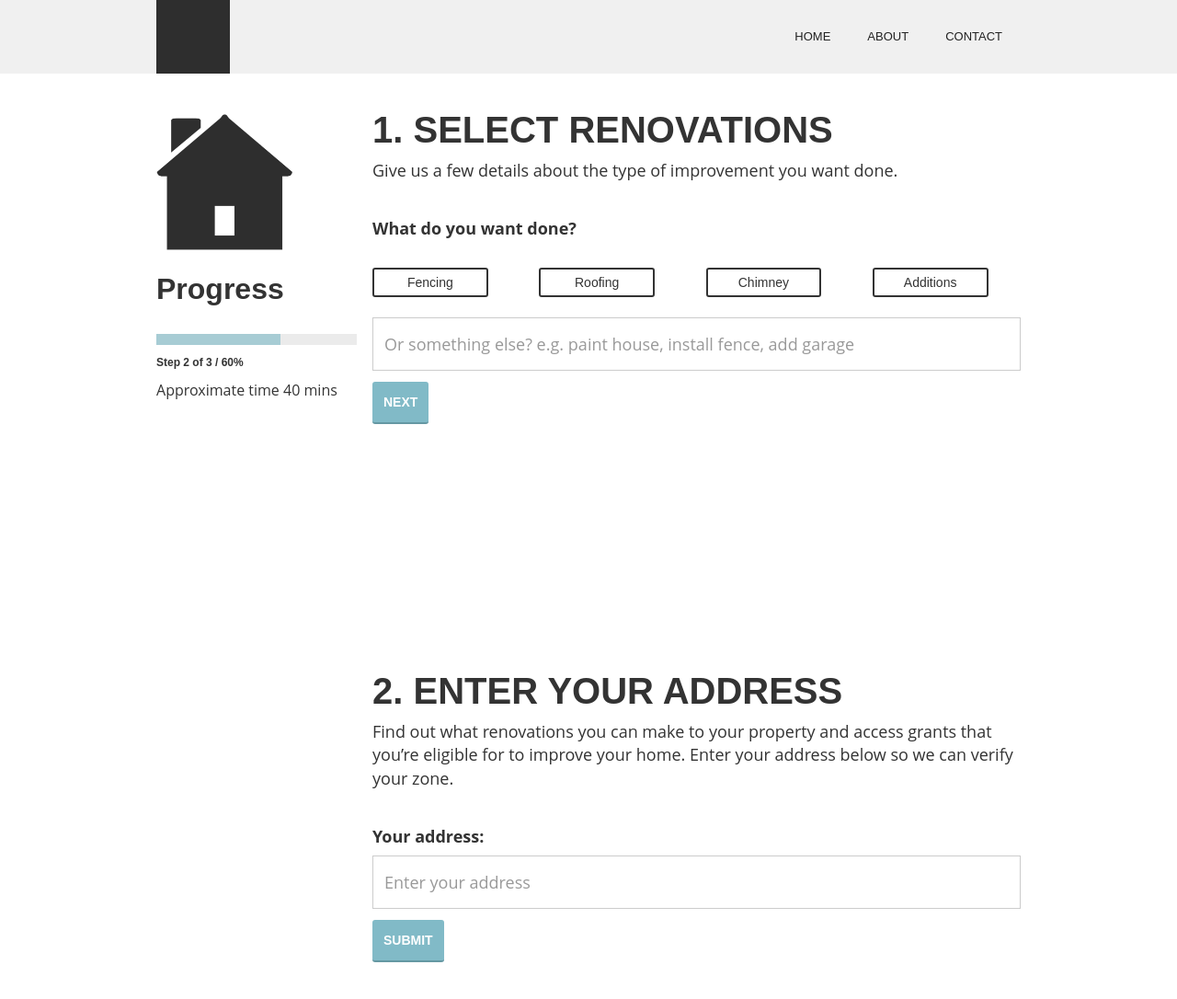
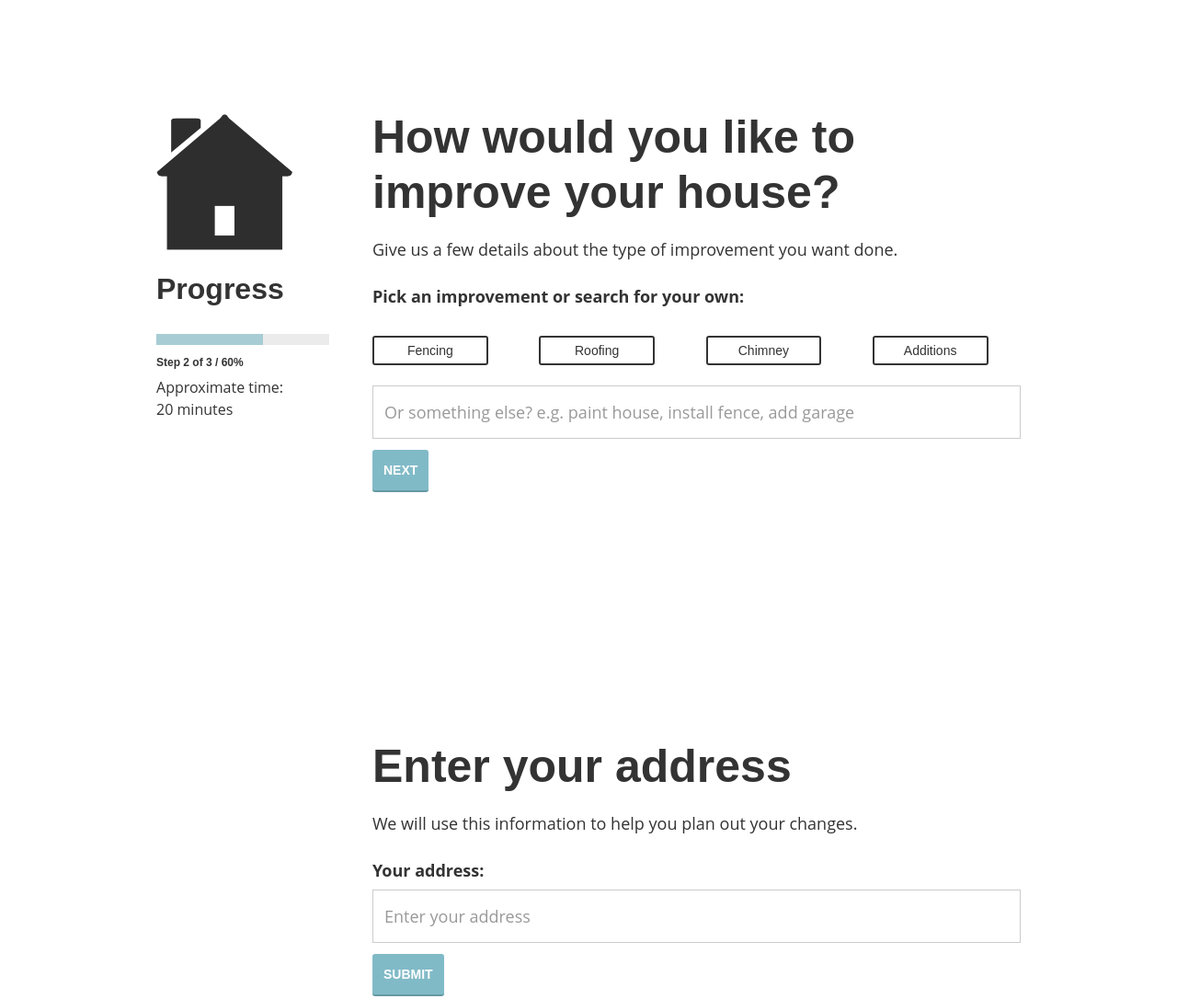
Before and after one commit to Techzans/house-refresh-prototype, a plain HTML site: page all-things-2.html in a window 1280 px wide. Shown: the top 1086 px of the page at 92% size. Drawn offline with nearby package versions, Linux system fonts and the light colour scheme; a script that the page names is missing.

Commit message:
Updates CSS to kill uppercase in h1. Kills menubar. Begins revamp of the wording for the sections.

```diff
--- a/all-things-2.html
+++ b/all-things-2.html
@@ -23,17 +23,6 @@
 </head>
 <body>
   <div>
-    <div class="w-nav navbar" data-collapse="medium" data-animation="default" data-duration="400" data-contain="1">
-      <div class="w-container">
-        <a class="w-nav-brand brand" href="#"></a>
-        <nav class="w-nav-menu" role="navigation"><a class="w-nav-link navlink" href="#">Home</a><a class="w-nav-link navlink" href="#">About</a><a class="w-nav-link navlink" href="#">Contact</a>
-        </nav>
-        <div class="w-nav-button">
-          <div class="w-icon-nav-menu"></div>
-        </div>
-      </div>
-    </div>
-  </div>
   <div class="main-sec">
     <div class="w-container">
       <div class="test-prog-bar">
@@ -49,14 +38,15 @@
           <div class="bar small"></div>
         </div>
         <h6>Step 2 of 3 / 60%</h6>
-        <p class="small-text">Approximate time 40 mins</p>
+        <p class="small-text">Approximate time:</p>
+        <p class="small-text">20 minutes</p>
       </div>
       <div class="chunk chuck-w-padding first-chuck" id="select-renovations">
-        <h1>1. select renovations</h1>
+        <h1>How would you like to improve your house?</h1>
         <p>Give us a few details about the type of improvement you want done.</p>
         <div class="w-form">
           <form class="form" name="email-form" data-name="Email Form">
-            <label class="label" for="name">What do you want done?</label>
+            <label class="label" for="name">Pick an improvement or search for your own:</label>
             <div class="w-row">
               <div class="w-col w-col-3 item-col"><a class="button btn-outline alt-button-outline fence-btn" href="#">Fencing</a>
               </div>
@@ -78,8 +68,8 @@
         </div>
       </div>
       <div class="chunk chuck-w-padding" id="enter-address">
-        <h1>2. enter your address</h1>
-        <p>Find out what renovations you can make to your property and access grants that you’re eligible for to improve your home. Enter your address below so we can verify your zone.</p>
+        <h1>Enter your address</h1>
+        <p>We will use this information to help you plan out your changes.</p>
         <div class="w-form">
           <form class="form" name="email-form" data-name="Email Form">
             <label class="label" for="name">Your address:</label>
@@ -97,17 +87,16 @@
     <div class="w-container container">
       <div class="w-clearfix">
         <div class="chunk chuck-w-padding" id="address-confirmed">
-          <h1>2. cool facts about your place</h1>
+          <h1>This is what we know about your home</h1>
           <h3 class="alt-h1">555 Saint Mary's San Antonio, TX&nbsp;78204</h3>
-          <p>Here's a little info about your house what zone it’s in, a few basic rules.</p>
           <div class="w-row about-house-row">
             <div class="w-col w-col-5">
               <img class="overlay-img" src="images/overlay.jpg" alt="5331ba9fee53fb987a000a65_overlay.jpg">
             </div>
             <div class="w-col w-col-7">
-              <p><strong>History</strong>: Located in the heart of downtown San Antonio, Casa Navarro State Historic Site celebrates the life of rancher, merchant, and Texas patriot José Antonio Navarro at his original 1850's limestone and adobe home.
+              <p><strong>Your home has unique historic architecture.</strong> It features unique window stylings and parapets designed in the last century.
                 <br>
-                <br><strong>Historic Zone:</strong> King William
+                <br><strong>You live in a Historic District.</strong> The King William Historic Zone has been home to San Antonians since 1793. Many of its homes were built in the mid-19th century.
                 <br>
                 <br><strong>Rules</strong>: X, Y, Z</p>
             </div>
@@ -279,25 +268,29 @@
   </div>
   <script type="text/javascript" src="https://ajax.googleapis.com/ajax/libs/jquery/1.11.0/jquery.min.js"></script>
   <script type="text/javascript" src="js/webflow.js"></script>
+
   <script type="text/javascript">
   $(".roof-btn").click(function(){
     $(".roof").fadeToggle("fast","swing");
     $('.roof-btn').toggleClass("toggle-on");
   });
   </script>
-    <script type="text/javascript">
+
+  <script type="text/javascript">
   $(".fence-btn").click(function(){
     $(".fence").fadeToggle("fast","swing");
     $('.fence-btn').toggleClass("toggle-on");
   });
   </script>
-    <script type="text/javascript">
+
+  <script type="text/javascript">
   $(".repairs-btn").click(function(){
     $(".chimney").fadeToggle("fast","swing");
     $('.repairs-btn').toggleClass("toggle-on");
   });
   </script>
-    <script type="text/javascript">
+
+  <script type="text/javascript">
   $(".addition-btn").click(function(){
     $(".addition").fadeToggle("fast","swing");
     $('.addition-btn').toggleClass("toggle-on");
--- a/css/houserefresh.webflow.css
+++ b/css/houserefresh.webflow.css
@@ -6,12 +6,11 @@ body {
 }
 h1 {
   margin-top: 20px;
-  margin-bottom: 10px;
+  margin-bottom: 20px;
   font-family: Montserrat, sans-serif;
-  font-size: 40px;
-  line-height: 44px;
+  font-size: 50px;
+  line-height: 60px;
   font-weight: 700;
-  text-transform: uppercase;
 }
 h2 {
   margin-top: 20px;
@@ -169,7 +168,7 @@ p {
   text-transform: none;
 }
 .form {
-  padding-top: 32px;
+  padding-top: 20px;
 }
 .alt-h1 {
   font-family: Montserrat, sans-serif;
@@ -216,6 +215,7 @@ p {
 }
 .small-text {
   font-size: 16px;
+  line-height: 16px;
 }
 .grant-total {
   padding: 11px;
@@ -239,6 +239,7 @@ p {
   position: fixed;
   width: 17%;
   padding-top: 43px;
+  padding-right: 30px;
 }
 .main-sec {
   padding-top: 81px;
@@ -293,6 +294,12 @@ p {
   top: 4px;
   width: 34px;
 }
-.roof-btn {position: relative;}
-.switch-btns {padding-left: 6px;}
-.switch-btns a {margin-right: 4px;}
+.roof-btn {
+  position: relative;
+}
+.switch-btns {
+  padding-left: 6px;
+}
+.switch-btns a {
+  margin-right: 4px;
+}
```
Also changed, not shown: 2 other files. Lines whose indentation alone changed are shown as unchanged.
